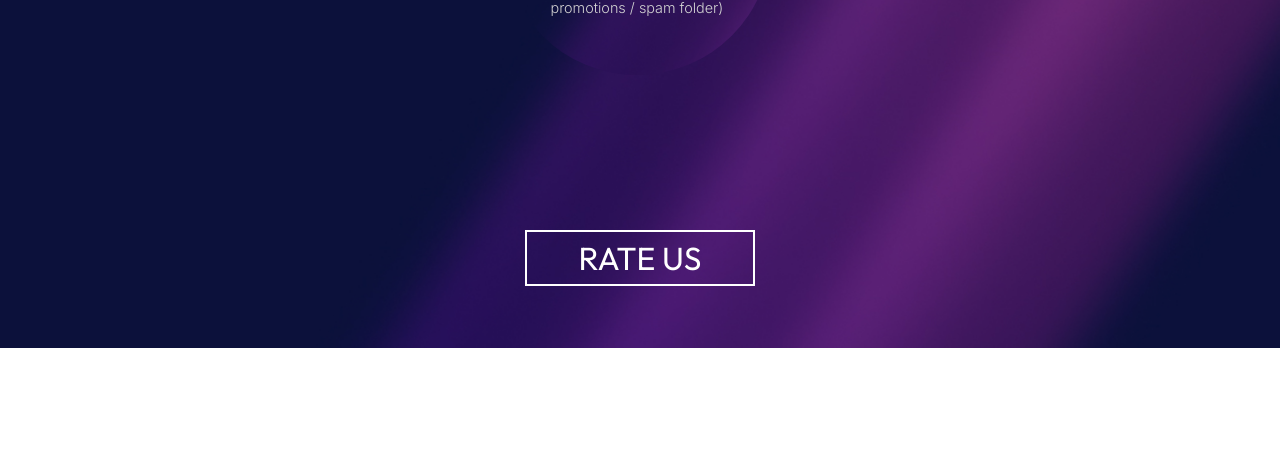
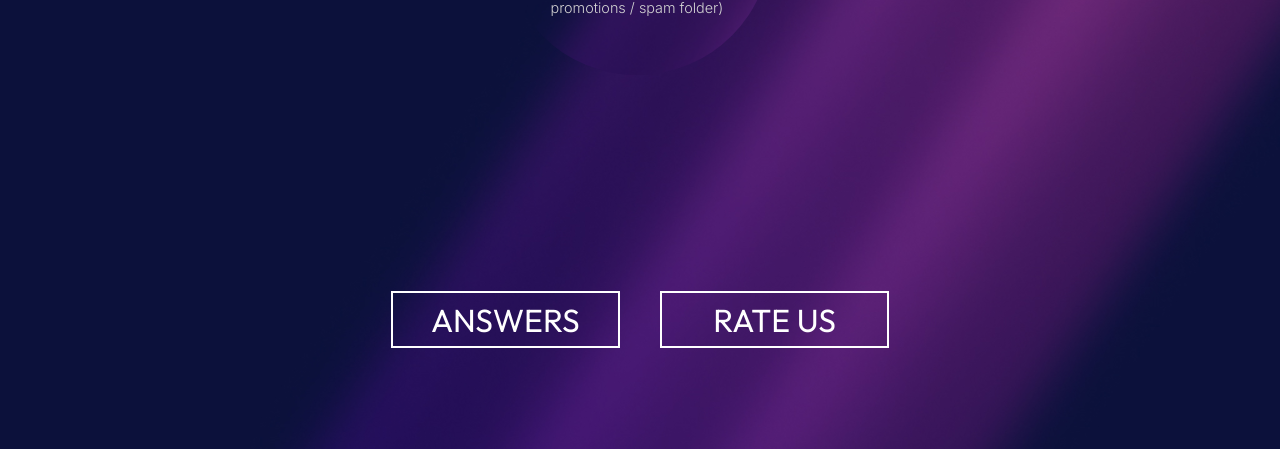
Before and after one commit to kassandra2000/build-week-1, a plain HTML site: page Result.html in a window 1280 px wide. Shown: the part 503-952 px from the top of the page. Before the commit the page ends 851 px from the top, so only its background shows below. Drawn offline with Linux system fonts and the light colour scheme.

Commit message:
fix-result

```diff
--- a/Result.html
+++ b/Result.html
@@ -45,8 +45,13 @@
             <p>2/6 questions</p>
           </div>
         </div>
-        <div id="rateUsContainer">
-          <p>RATE US</p>
+        <div class="align-Button">
+          <div class="rateUsContainer">
+            <p>ANSWERS</p>
+          </div>
+          <div id="rateUsContainer">
+            <p>RATE US</p>
+          </div>
         </div>
       </main>
     </div>
--- a/assets/CSS/Result.css
+++ b/assets/CSS/Result.css
@@ -3,13 +3,17 @@
 
 body {
   background-image: url(../image/bg.jpg);
+  background-position: center;
+  background-size: cover;
   background-repeat: no-repeat;
-  background-size: cover;
+  background-attachment: fixed;
 }
-
+main {
+  height: 140vh;
+}
 #container {
   width: 80%;
-  height: 100vh;
+  height: 140vh;
   margin-inline: auto;
 }
 #logoContainer {
@@ -101,23 +105,33 @@ body {
   font-weight: 100;
 }
 
-#rateUsContainer {
+#rateUsContainer,
+.rateUsContainer {
   width: 20%;
-  margin-inline: auto;
+  margin-inline: 20px;
   padding: 1%;
   border: 2px white solid;
   color: white;
-  margin-bottom: 25%;
-  margin-top: 7%;
+  display: flex;
+  justify-content: center;
+  align-items: center;
+  margin-top: 13%;
   position: relative;
   bottom: -150px;
   cursor: pointer;
 }
 
-#rateUsContainer p {
+#rateUsContainer p,
+.rateUsContainer p {
   text-align: center;
   font-family: "Outfit", sans-serif;
   font-size: 2em;
+}
+
+#rateUsContainer:hover,
+.rateUsContainer:hover {
+  background-color: #01feff;
+  box-shadow: 0 0 30px #01feff;
 }
 
 .percentage {
@@ -143,4 +157,9 @@ body {
   border-radius: 50%;
   color: white;
 }
+
+.align-Button {
+  display: flex;
+  justify-content: center;
+}
 /*ciao*/
```
